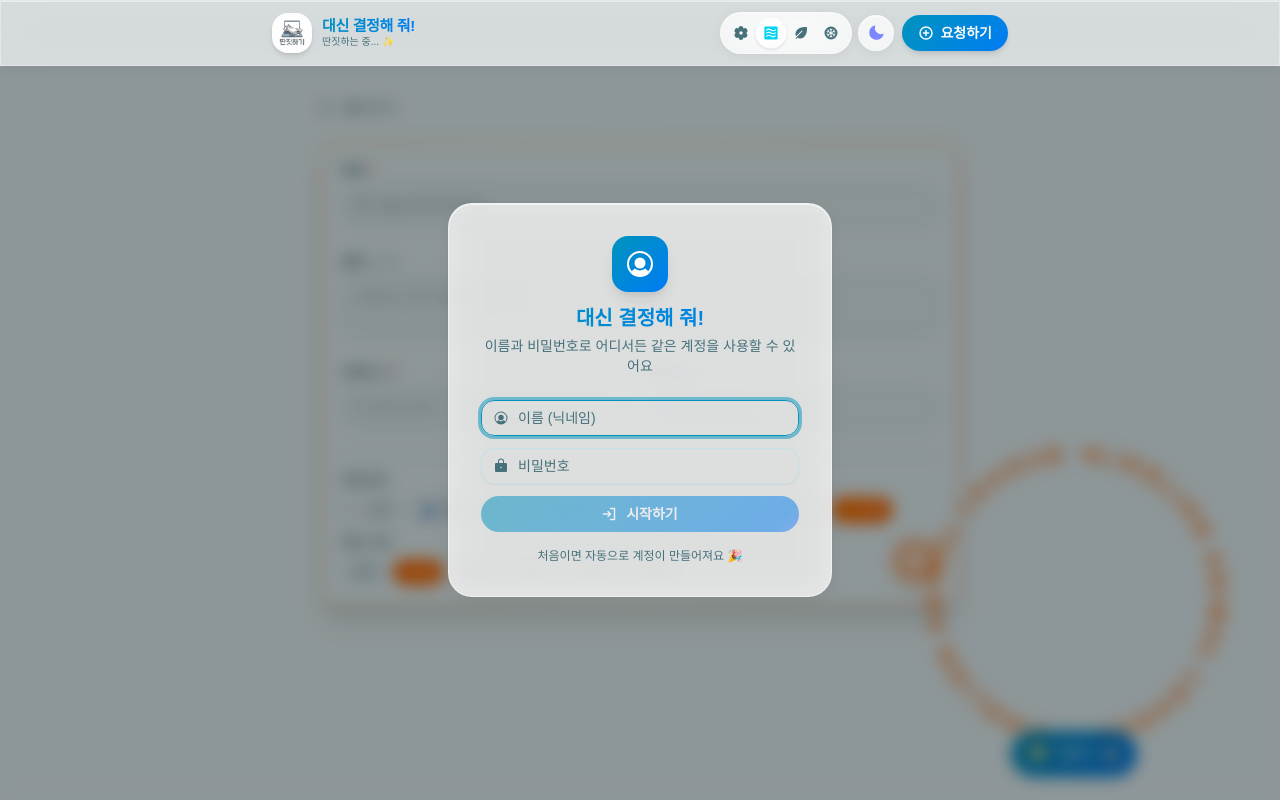
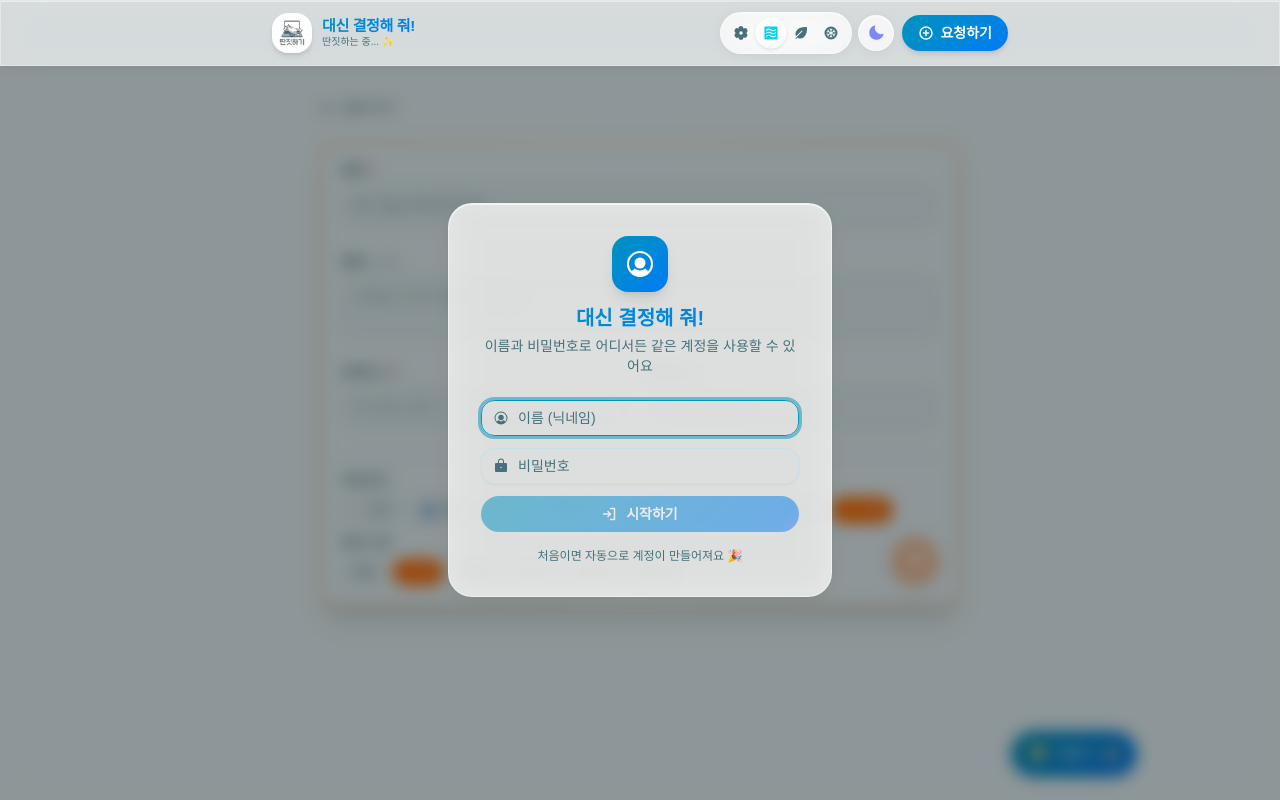
Before and after one commit to STkangyh/v0-decision-making-app, a Next.js app: page /new in a window 1280 px wide. Built offline with nearby package versions, Linux system fonts and the light colour scheme; a web font is replaced by a local one.

Commit message:
fix: 회전 배지 z-index 음수로 변경해 모든 콘텐츠 뒤로 이동

```diff
--- a/components/rotating-badge.tsx
+++ b/components/rotating-badge.tsx
@@ -1,6 +1,6 @@
 export function RotatingBadge() {
   return (
-    <div className="fixed bottom-6 right-6 z-0 w-[360px] h-[360px] flex items-center justify-center">
+    <div className="fixed bottom-6 right-6 w-[360px] h-[360px] flex items-center justify-center" style={{ zIndex: -1 }}>
       <svg
         viewBox="0 0 360 360"
         className="w-full h-full"
```
